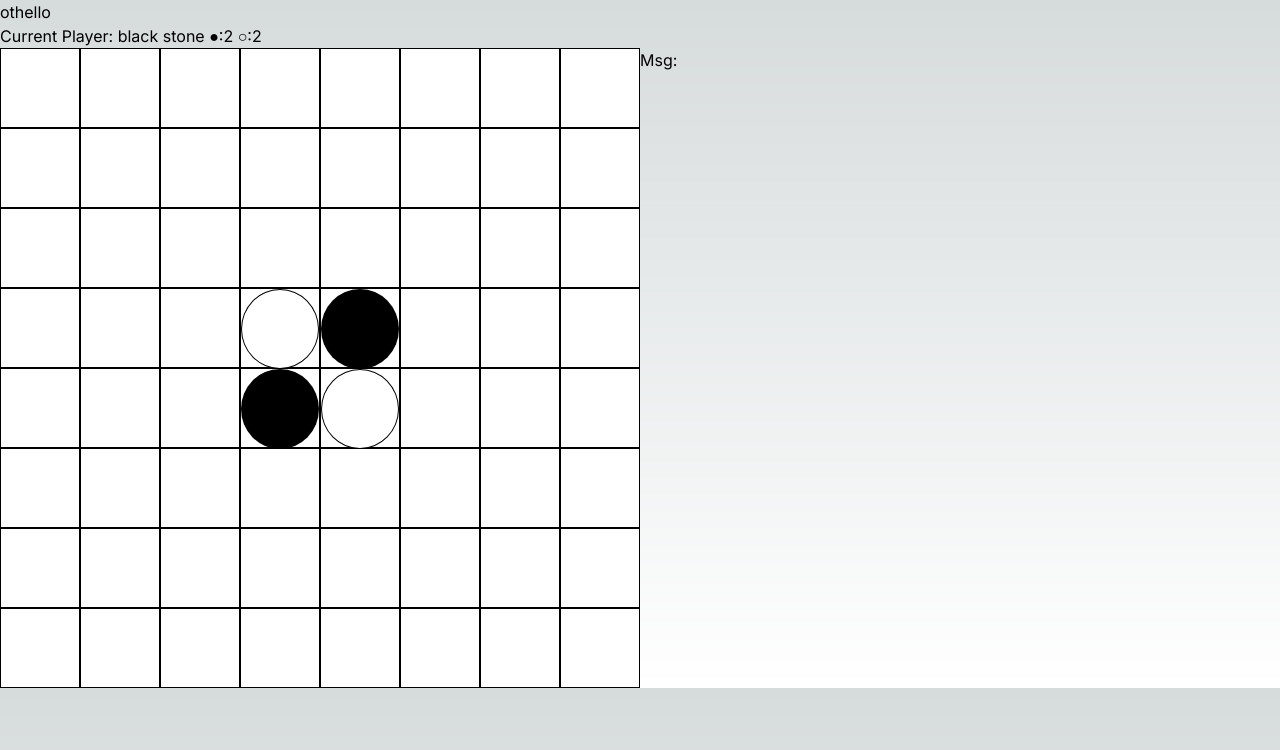
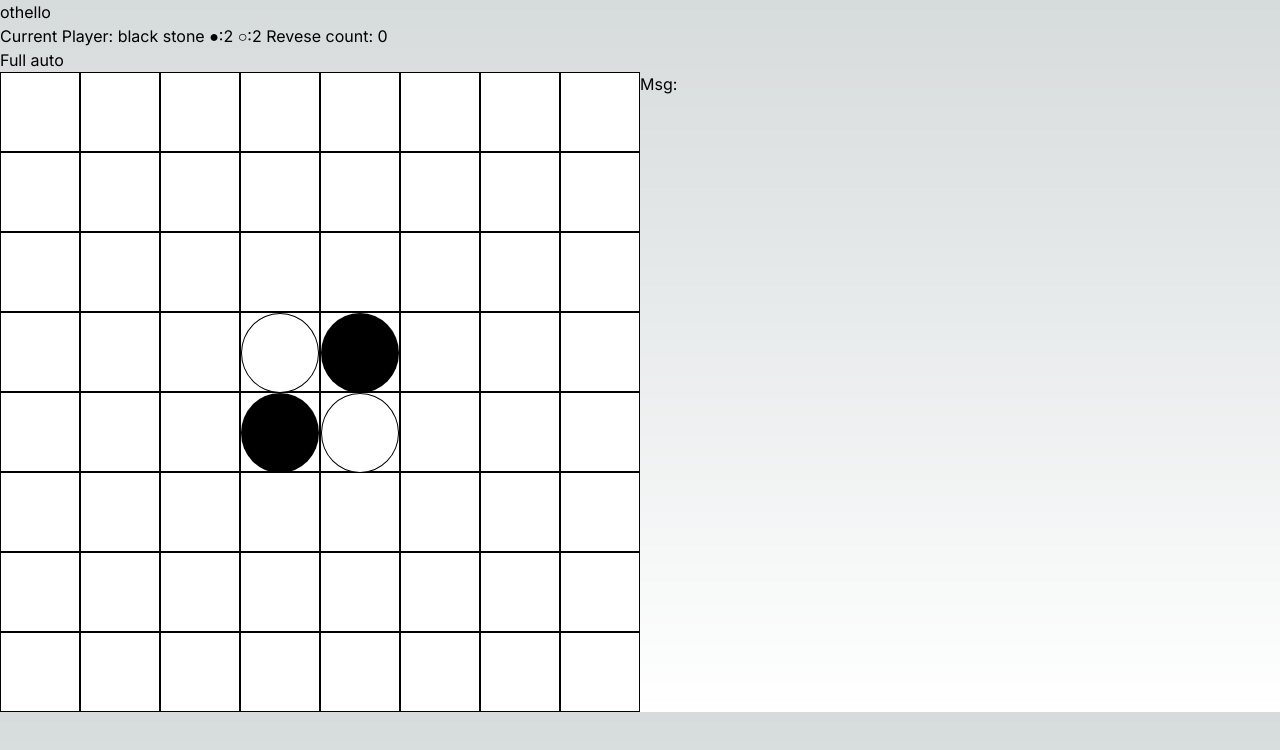
Before and after one commit to flashingwind/reversi-nextjs, a Next.js app: page / in a window 1280 px wide. Shown: the top 750 px of the page. Built offline with nearby package versions, Linux system fonts and the light colour scheme.

Commit message:
Add Full auto mode.

```diff
--- a/src/components/Board.tsx
+++ b/src/components/Board.tsx
@@ -6,24 +6,34 @@ export interface BoardPropsType {
   player: CellValue;
   map: CellMatrix;
   flags: CellFlagMatrix;
+  revCnt: number;
 }
 export interface LogPropsType {
   text: string[];
 }
+
 const Board = () => {
   const [BoardProps, setBoardProps] = useState<BoardPropsType>({
     // 先手(黒)・後手(白)
     player: 1 as CellValue,
     map: initialMap(),
     flags: noneFlags(),
+    revCnt: 0
   });
   const [LogProps, setLogProps] = useState<LogPropsType>({
     text: [],
   });
-
+  const onFullAutoButtonClick = (): void => {
+    let intervalId = setInterval(genRandomClick, 100)
+    // setTimeout(() => clearInterval(intervalId), 5000)
+   }
+   const genRandomClick = (): void => {
+      onCellClick(Math.floor(Math.random() * 8), Math.floor(Math.random() * 8));
+   }
   const onCellClick = (row: number, col: number):void => {
     // Update the map with the new move
     let logMsg = "";
+    let is_both_skiped = false;
     setBoardProps((boardProps: BoardPropsType) => {
       let scores = searchPlaceableCellsAndCalcScore(boardProps);
       let newBoardProps = copyBoardProps(boardProps);
@@ -35,6 +45,7 @@ const Board = () => {
           if (placeAutomatically(newBoardProps)) {
             console.log("○: Auto: OK");
           } else {
+            is_both_skiped = true;
             logMsg += "○: Auto: : skip";
             console.log("○: Auto: skip");
           }
@@ -50,6 +61,9 @@ const Board = () => {
           newBoardProps.flags[r][c] = CellFlag.Placeable;
         });
         if (scores.length != 0) {
+          if (is_both_skiped) {
+            break;
+          }
           return newBoardProps;
         }
         newBoardProps = copyBoardProps(boardProps);
@@ -57,6 +71,7 @@ const Board = () => {
       return newBoardProps;
     });
 };
+  // onCellClick(Math.floor( Math.random() * 8 ),Math.floor( Math.random() * 8 ));
 
   const getScoreString = ((BoardProps: BoardPropsType): string => {
     let white = 0;
@@ -74,7 +89,8 @@ const Board = () => {
   });
   return (
     <div className="board">
-      <div className='score'>Current Player: {getStonetyle(BoardProps.player)} {getScoreString(BoardProps)}</div>
+      <div className='score'>Current Player: {getStonetyle(BoardProps.player)} {getScoreString(BoardProps)} Revese count: {BoardProps.revCnt}</div>
+      <div className='auto'><a href='#' onClick={onFullAutoButtonClick} >Full auto</a></div>
         <div className='cells_border'>
         {BoardProps.map.map((row: CellValue[], rowIndex: number) => (
           <div key={rowIndex} className="row">
--- a/src/utils/OthelloLogic.ts
+++ b/src/utils/OthelloLogic.ts
@@ -27,6 +27,7 @@ export const copyBoardProps = (boardProps: BoardPropsType): BoardPropsType => {
     map: copyCellMatrix(boardProps.map),
     flags:  noneFlags(),
     player: boardProps.player,
+    revCnt: boardProps.revCnt,
   };
   return newBoardProps;
 };
@@ -36,6 +37,8 @@ export const place = (newBoardProps: BoardPropsType, row: number, col: number):
   if (isValid) {
     newBoardProps.map[row][col] = newBoardProps.player;
     newBoardProps.flags[row][col] = CellFlag.Placed;
+    newBoardProps.revCnt += 1;
+    console.log("REVCNT: "+ newBoardProps.player + ", " + toBeRev.length);
     toBeRev.forEach(([r, c]) => {
       newBoardProps.map[r][c] = newBoardProps.player;
       newBoardProps.flags[r][c] = CellFlag.Changed;
```
